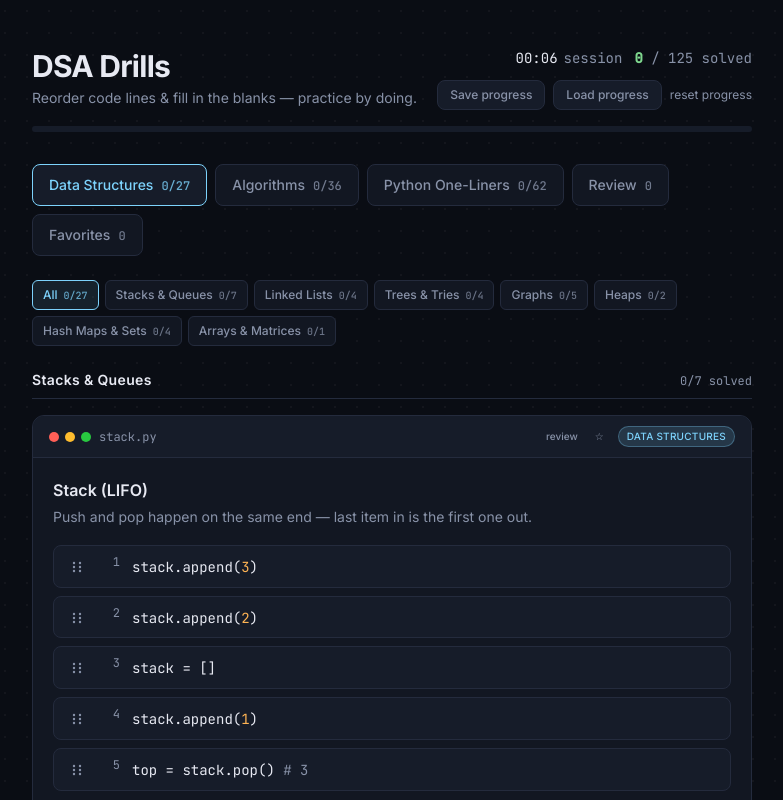
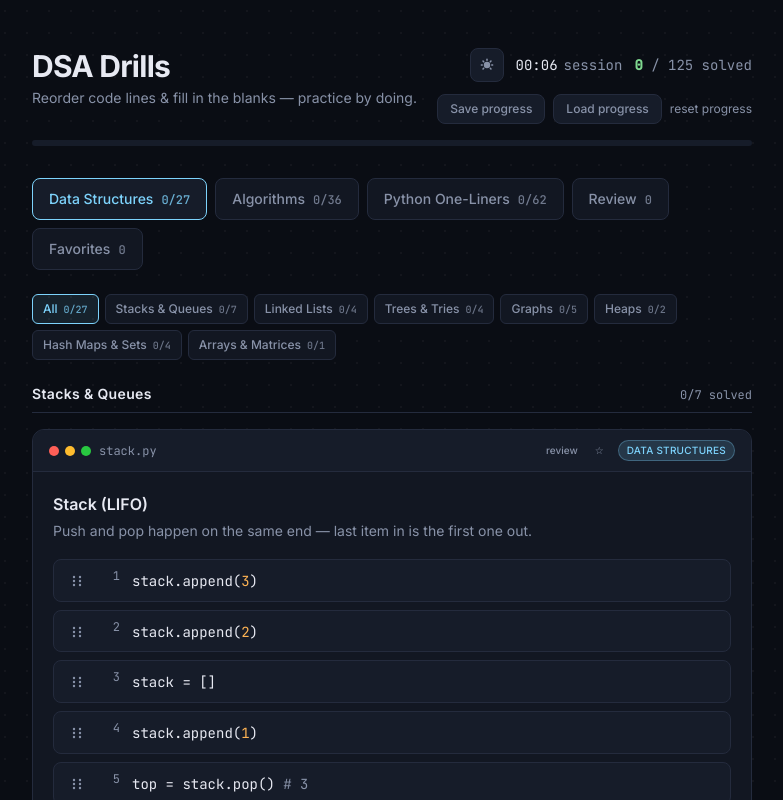
Before and after one commit to Mbutle3/DSA-Drills, a React (Vite) app: page / in a window 1280 px wide. Shown: the top 800 px of the page, without its empty margins (248-1031 px from the left). Built offline with nearby package versions, Linux system fonts and the light colour scheme.

Commit message:
Add theme toggle functionality for dark/light mode, updating styles and README to reflect new feature. Refactor CSS variables for improved theme management.

```diff
--- a/index.html
+++ b/index.html
@@ -5,6 +5,19 @@
     <link rel="icon" type="image/svg+xml" href="/favicon.svg" />
     <meta name="viewport" content="width=device-width, initial-scale=1.0" />
     <title>DSA Drills</title>
+    <script>
+      (function () {
+        try {
+          var t = localStorage.getItem("dsa-drills:theme");
+          document.documentElement.setAttribute(
+            "data-theme",
+            t === "light" ? "light" : "dark",
+          );
+        } catch (e) {
+          document.documentElement.setAttribute("data-theme", "dark");
+        }
+      })();
+    </script>
     <link rel="preconnect" href="https://fonts.googleapis.com" />
     <link rel="preconnect" href="https://fonts.gstatic.com" crossorigin />
     <link
--- a/src/components/Header.tsx
+++ b/src/components/Header.tsx
@@ -1,6 +1,8 @@
 import { TOTAL_EXERCISES } from "../data";
 import { useStudyTimer } from "../hooks/useStudyTimer";
+import { useTheme } from "../hooks/useTheme";
 import { ProgressControls } from "./ProgressControls";
+import { ThemeToggle } from "./ThemeToggle";
 
 interface HeaderProps {
   solvedCount: number;
@@ -16,6 +18,7 @@ export function Header({
   onResetAll,
 }: HeaderProps) {
   const sessionTime = useStudyTimer();
+  const { theme, toggleTheme } = useTheme();
   const pct = TOTAL_EXERCISES > 0 ? (solvedCount / TOTAL_EXERCISES) * 100 : 0;
 
   return (
@@ -31,6 +34,7 @@ export function Header({
         </div>
         <div className="flex flex-col items-end gap-3">
           <div className="flex flex-wrap items-center justify-end gap-3">
+            <ThemeToggle theme={theme} onToggle={toggleTheme} />
             <p
               className="font-mono text-sm text-muted"
               title="Time elapsed this session"
--- /dev/null
+++ b/src/components/ThemeToggle.tsx
@@ -0,0 +1,42 @@
+import type { Theme } from "../hooks/useTheme";
+
+interface ThemeToggleProps {
+  theme: Theme;
+  onToggle: () => void;
+}
+
+export function ThemeToggle({ theme, onToggle }: ThemeToggleProps) {
+  const isDark = theme === "dark";
+
+  return (
+    <button
+      type="button"
+      onClick={onToggle}
+      aria-label={isDark ? "Switch to light mode" : "Switch to dark mode"}
+      title={isDark ? "Light mode" : "Dark mode"}
+      className="rounded-lg border border-border bg-panel-2 p-2 text-muted hover:text-text hover:bg-border/30 focus-visible:outline-none focus-visible:ring-2 focus-visible:ring-sky/60 transition-colors motion-reduce:transition-none"
+    >
+      {isDark ? (
+        <svg
+          xmlns="http://www.w3.org/2000/svg"
+          viewBox="0 0 20 20"
+          fill="currentColor"
+          className="h-4 w-4"
+          aria-hidden="true"
+        >
+          <path d="M10 2a1 1 0 0 1 1 1v1a1 1 0 1 1-2 0V3a1 1 0 0 1 1-1Zm4 8a4 4 0 1 1-8 0 4 4 0 0 1 8 0Zm-.464 4.95.707.707a1 1 0 0 0 1.414-1.414l-.707-.707a1 1 0 0 0-1.414 1.414Zm2.12-10.607a1 1 0 0 1 0 1.414l-.706.707a1 1 0 1 1-1.414-1.414l.707-.707a1 1 0 0 1 1.414 0ZM17 11a1 1 0 1 0 0-2h-1a1 1 0 1 0 0 2h1ZM5.05 6.464A1 1 0 1 0 6.464 5.05l-.707-.707a1 1 0 0 0-1.414 1.414l.707.707Zm1.414 8.486-.707.707a1 1 0 0 1-1.414-1.414l.707-.707a1 1 0 0 1 1.414 1.414ZM4 11a1 1 0 1 0 0-2H3a1 1 0 0 0 0 2h1Z" />
+        </svg>
+      ) : (
+        <svg
+          xmlns="http://www.w3.org/2000/svg"
+          viewBox="0 0 20 20"
+          fill="currentColor"
+          className="h-4 w-4"
+          aria-hidden="true"
+        >
+          <path d="M17.293 13.293A8 8 0 0 1 6.707 2.707a8.001 8.001 0 1 0 10.586 10.586Z" />
+        </svg>
+      )}
+    </button>
+  );
+}
--- /dev/null
+++ b/src/hooks/useTheme.ts
@@ -0,0 +1,47 @@
+import { useCallback, useEffect, useState } from "react";
+
+export type Theme = "light" | "dark";
+
+const STORAGE_KEY = "dsa-drills:theme";
+
+function readStoredTheme(): Theme {
+  try {
+    const stored = localStorage.getItem(STORAGE_KEY);
+    return stored === "light" ? "light" : "dark";
+  } catch {
+    return "dark";
+  }
+}
+
+function applyTheme(theme: Theme) {
+  document.documentElement.setAttribute("data-theme", theme);
+}
+
+export function useTheme() {
+  const [theme, setThemeState] = useState<Theme>(() => {
+    if (typeof document !== "undefined") {
+      const attr = document.documentElement.getAttribute("data-theme");
+      if (attr === "light" || attr === "dark") return attr;
+    }
+    return readStoredTheme();
+  });
+
+  useEffect(() => {
+    applyTheme(theme);
+    try {
+      localStorage.setItem(STORAGE_KEY, theme);
+    } catch {
+      /* ignore quota / private mode */
+    }
+  }, [theme]);
+
+  const setTheme = useCallback((next: Theme) => {
+    setThemeState(next);
+  }, []);
+
+  const toggleTheme = useCallback(() => {
+    setThemeState((current) => (current === "dark" ? "light" : "dark"));
+  }, []);
+
+  return { theme, setTheme, toggleTheme };
+}
--- a/src/index.css
+++ b/src/index.css
@@ -1,22 +1,57 @@
 @import "tailwindcss";
 
 @theme {
-  --color-ink: #0a0d14;
-  --color-panel: #121722;
-  --color-panel-2: #161c29;
-  --color-border: #242b3d;
-  --color-text: #e7e9f2;
-  --color-muted: #8892a8;
-  --color-sky: #7dd3fc;
-  --color-violet: #c4b5fd;
-  --color-amber: #ffb454;
-  --color-correct: #7fd88f;
-  --color-incorrect: #ff7b72;
-  --color-review: #f9a8d4;
-  --color-favorite: #fcd34d;
+  --color-ink: var(--app-ink);
+  --color-panel: var(--app-panel);
+  --color-panel-2: var(--app-panel-2);
+  --color-border: var(--app-border);
+  --color-text: var(--app-text);
+  --color-muted: var(--app-muted);
+  --color-sky: var(--app-sky);
+  --color-violet: var(--app-violet);
+  --color-amber: var(--app-amber);
+  --color-correct: var(--app-correct);
+  --color-incorrect: var(--app-incorrect);
+  --color-review: var(--app-review);
+  --color-favorite: var(--app-favorite);
 
   --font-sans: "Inter", system-ui, sans-serif;
   --font-mono: "JetBrains Mono", ui-monospace, monospace;
+}
+
+:root,
+[data-theme="dark"] {
+  --app-ink: #0a0d14;
+  --app-panel: #121722;
+  --app-panel-2: #161c29;
+  --app-border: #242b3d;
+  --app-text: #e7e9f2;
+  --app-muted: #8892a8;
+  --app-sky: #7dd3fc;
+  --app-violet: #c4b5fd;
+  --app-amber: #ffb454;
+  --app-correct: #7fd88f;
+  --app-incorrect: #ff7b72;
+  --app-review: #f9a8d4;
+  --app-favorite: #fcd34d;
+  --dot-grid-color: rgba(255, 255, 255, 0.04);
+}
+
+[data-theme="light"] {
+  --app-ink: #eef0f4;
+  --app-panel: #ffffff;
+  --app-panel-2: #f4f6f9;
+  --app-border: #d8dde6;
+  --app-text: #141824;
+  --app-muted: #5c6578;
+  --app-sky: #0284c7;
+  --app-violet: #7c3aed;
+  --app-amber: #c2410c;
+  --app-correct: #15803d;
+  --app-incorrect: #dc2626;
+  --app-review: #db2777;
+  --app-favorite: #a16207;
+  --dot-grid-color: rgba(0, 0, 0, 0.06);
 }
 
 *,
@@ -35,12 +70,15 @@ body {
   font-family: var(--font-sans);
   color: var(--color-text);
   background-color: var(--color-ink);
+  transition:
+    background-color 0.2s ease,
+    color 0.2s ease;
 }
 
 .dot-grid {
   background-image: radial-gradient(
     circle,
-    rgba(255, 255, 255, 0.04) 1px,
+    var(--dot-grid-color) 1px,
     transparent 1px
   );
   background-size: 22px 22px;
@@ -55,4 +93,8 @@ body {
     transition-duration: 0.01ms !important;
     scroll-behavior: auto !important;
   }
+
+  body {
+    transition: none;
+  }
 }
--- a/tailwind.config.ts
+++ b/tailwind.config.ts
@@ -4,21 +4,6 @@ export default {
   content: ["./index.html", "./src/**/*.{js,ts,jsx,tsx}"],
   theme: {
     extend: {
-      colors: {
-        ink: "#0a0d14",
-        panel: "#121722",
-        "panel-2": "#161c29",
-        border: "#242b3d",
-        text: "#e7e9f2",
-        muted: "#8892a8",
-        sky: "#7dd3fc",
-        violet: "#c4b5fd",
-        amber: "#ffb454",
-        correct: "#7fd88f",
-        incorrect: "#ff7b72",
-        review: "#f9a8d4",
-        favorite: "#fcd34d",
-      },
       fontFamily: {
         sans: ["Inter", "system-ui", "sans-serif"],
         mono: ["JetBrains Mono", "ui-monospace", "monospace"],
```
Also changed, not shown: 1 other file (tests, documents, lock files or other folders).
